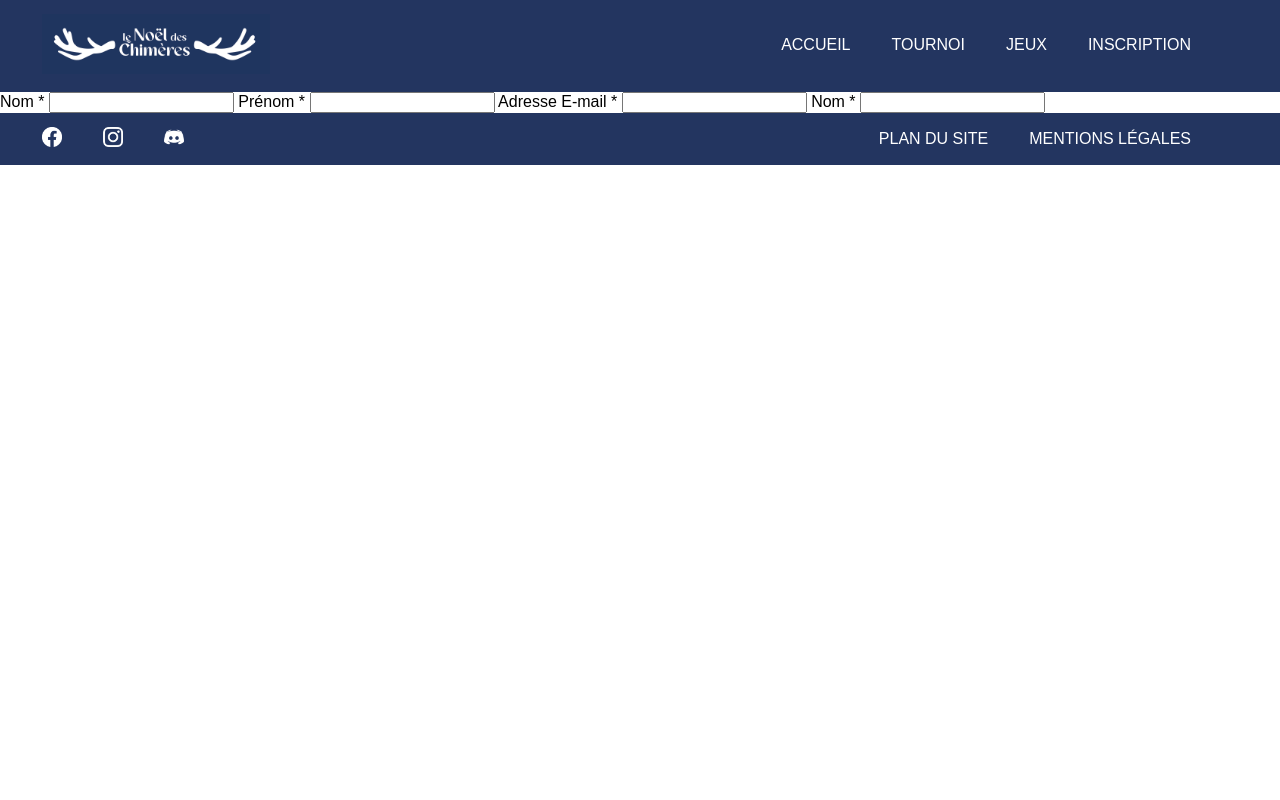
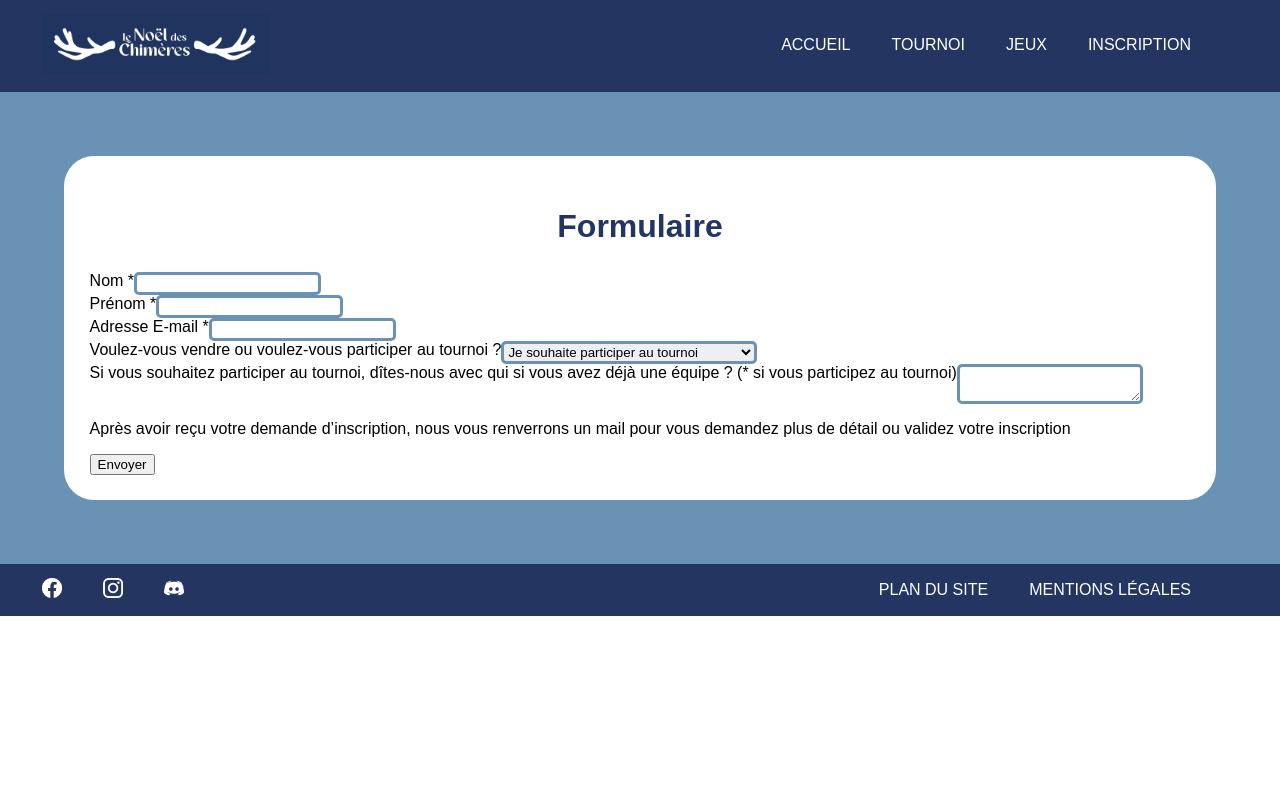
Before and after one commit to chefProjet-Sae301/webweek, a PHP site: page /public/php/formulaire.php in a window 1280 px wide. Run offline with PHP 8.4, Linux system fonts and the light colour scheme.

Commit message:
formulaire header css
formulaire et lien header, + css

```diff
--- a/site/public/css/styles.css
+++ b/site/public/css/styles.css
@@ -1,3 +1,11 @@
+:root{
+	/* couleurs de bases */
+	--bleu-fonce: rgb(35 53 96);
+	--bleu-clair: rgb(105 146 180);
+	--color-text-black: rgb(0 0 0);
+	--color-text-white: rgb(255 255 255);
+}
+
 html,
 body {
 	height: 100%;
@@ -7,13 +15,18 @@ body {
 	font-family: Arial, Helvetica, sans-serif;
 }
 
+h1 {
+	color: var(--bleu-fonce);
+	text-align: center;
+	font-size: xx-large;
+}
 
 /*******************************/
 /*       HEADER & FOOTER       */
 /*******************************/
 
 header, footer {
-	background-color: rgb(35, 53, 96);
+	background-color: var(--bleu-fonce);
 	padding: 0 5vw 0 2vw;
 }
 
@@ -26,7 +39,7 @@ nav a, footer a {
 	padding: 14px 16px;
 	margin-right: 9px;
 	text-decoration: none;
-	color: rgb(255 255 255);
+	color: var(--color-text-white);
 	text-transform: uppercase;
 
 	transition: width 0.3s;
@@ -38,7 +51,7 @@ nav a:not(:first-child)::after {
 	display: block;
 	width: 0;
 	height: 2px;
-	background: #FFFFFF;
+	background: var(--color-text-white);
 	transition: width 0.3s;
 }
 
@@ -49,3 +62,29 @@ nav a:not(:first-child):hover::after {
 .videlarge {
 	flex-grow: 1;
 }
+
+
+/********************************/
+/*             FORM             */
+/********************************/
+
+#formulaire {
+	background-color: var(--bleu-clair);
+	padding: 5vw;
+}
+
+form {
+	background-color: var(--color-text-white);
+	border-radius: 30px;
+	padding:2vw;
+}
+
+form div {
+	display: flex;
+	flex-wrap: wrap;
+}
+
+input[type=text], input[type=email], select, textarea{
+	border: solid var(--bleu-clair);
+	border-radius: 5px;
+}
--- a/site/public/php/commun/header.php
+++ b/site/public/php/commun/header.php
@@ -2,12 +2,12 @@
 
 	<nav>
 		<!-- barre de navigation -->
-		<a href="../index.html"><img src="commun/logo.png" alt="Logo Noël des Chimères" height="60px"></a>
+		<a href="../../index.php"><img src="commun/logo.png" alt="Logo Noël des Chimères" height="60px"></a>
 		<div class="videlarge"></div>
         <a href="../../index.php">Accueil</a>
-        <a href="index.php">Tournoi</a>
-        <a href="index.php">Jeux</a>
-        <a href="formulaire.php">Inscription</a>
+        <a href="../../index.php">Tournoi</a>
+        <a href="../../index.php">Jeux</a>
+        <a href="../../index.php">Inscription</a>
 
 	</nav>
 
--- a/site/public/php/formulaire.php
+++ b/site/public/php/formulaire.php
@@ -1,4 +1,3 @@
-
 <!DOCTYPE html>
 <html lang="fr">
 
@@ -15,21 +14,49 @@
 	<?php
 	include("commun/header.php")
 	?>
+	<section id="formulaire">
+		<form>
+			<h1>Formulaire</h1>
 
-    <form>
+			<span>
+				<div>
 					<label for="nom">Nom *</label>
 					<input type="text" name="nom" id="nom" required />
+				</div>
 
+				<div>
 					<label for="prenom">Prénom *</label>
 					<input type="text" name="prenom" id="prenom" required />
+				</div>
+			</span>
 
+
+			<div>
 				<label for="email">Adresse E-mail *</label>
 				<input type="email" name="email" id="email" required />
+			</div>
 
-        <label for="nom">Nom *</label>
-        <input type="text" name="nom" id="nom" required />
+			<div>
+				<label for="choix">Voulez-vous vendre ou voulez-vous participer au tournoi ?</label>
+				<select name="choix" id="choix">
+					<option value="tournoi">Je souhaite participer au tournoi</option>
+					<option value="vente">Je souhaite vendre durant l'évènement</option>
+				</select>
+			</div>
+
+			<div>
+				<label for="nom">Si vous souhaitez participer au tournoi, dîtes-nous avec qui si vous avez déjà une équipe ? (* si vous participez au tournoi)</label>
+				<textarea></textarea>
+			</div>
+
+
+			<p>Après avoir reçu votre demande d’inscription, nous vous renverrons un mail pour vous demandez plus de détail ou validez votre inscription</p>
+
+			<input type="submit" value="Envoyer" />
 
 		</form>
+	</section>
+
 
 	<?php
 	include("commun/footer.php")
```
Lines whose indentation alone changed are shown as unchanged.
